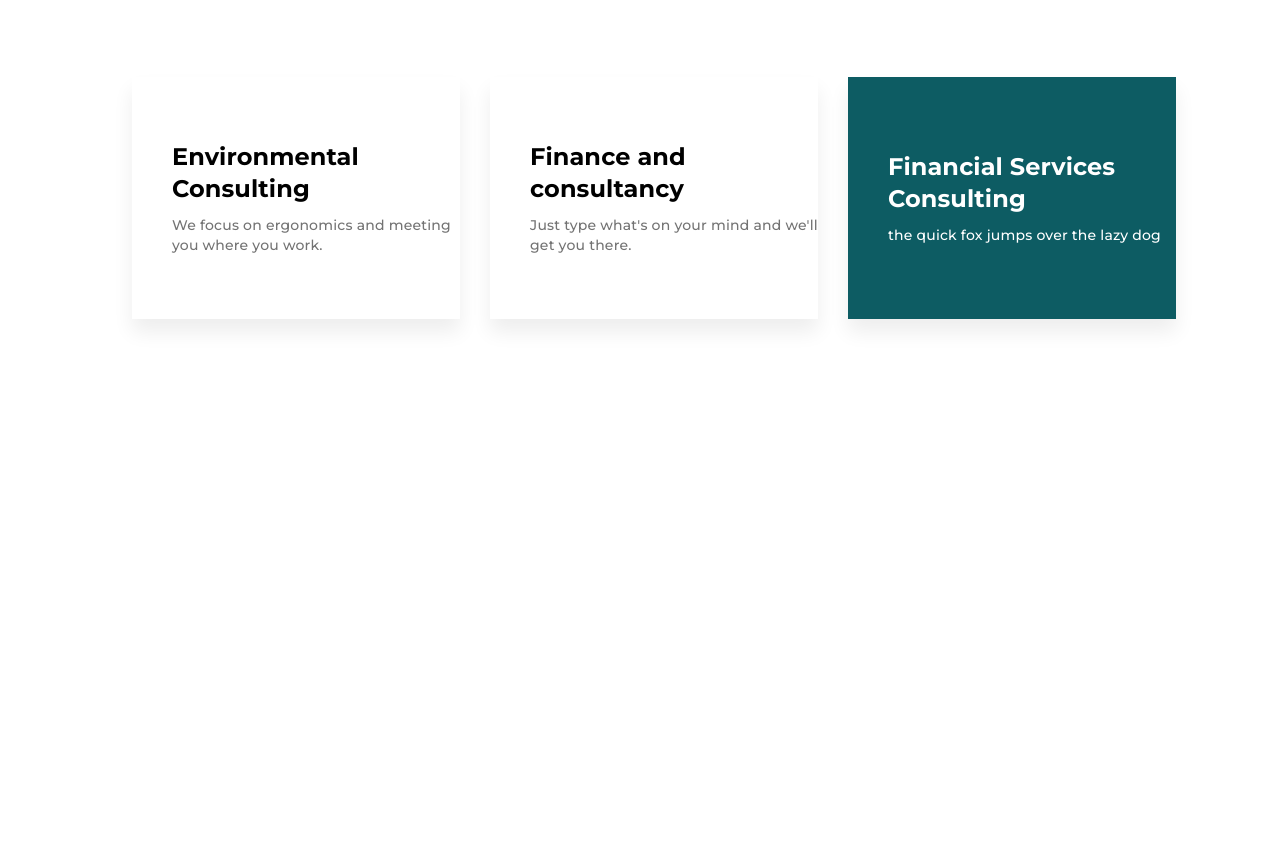
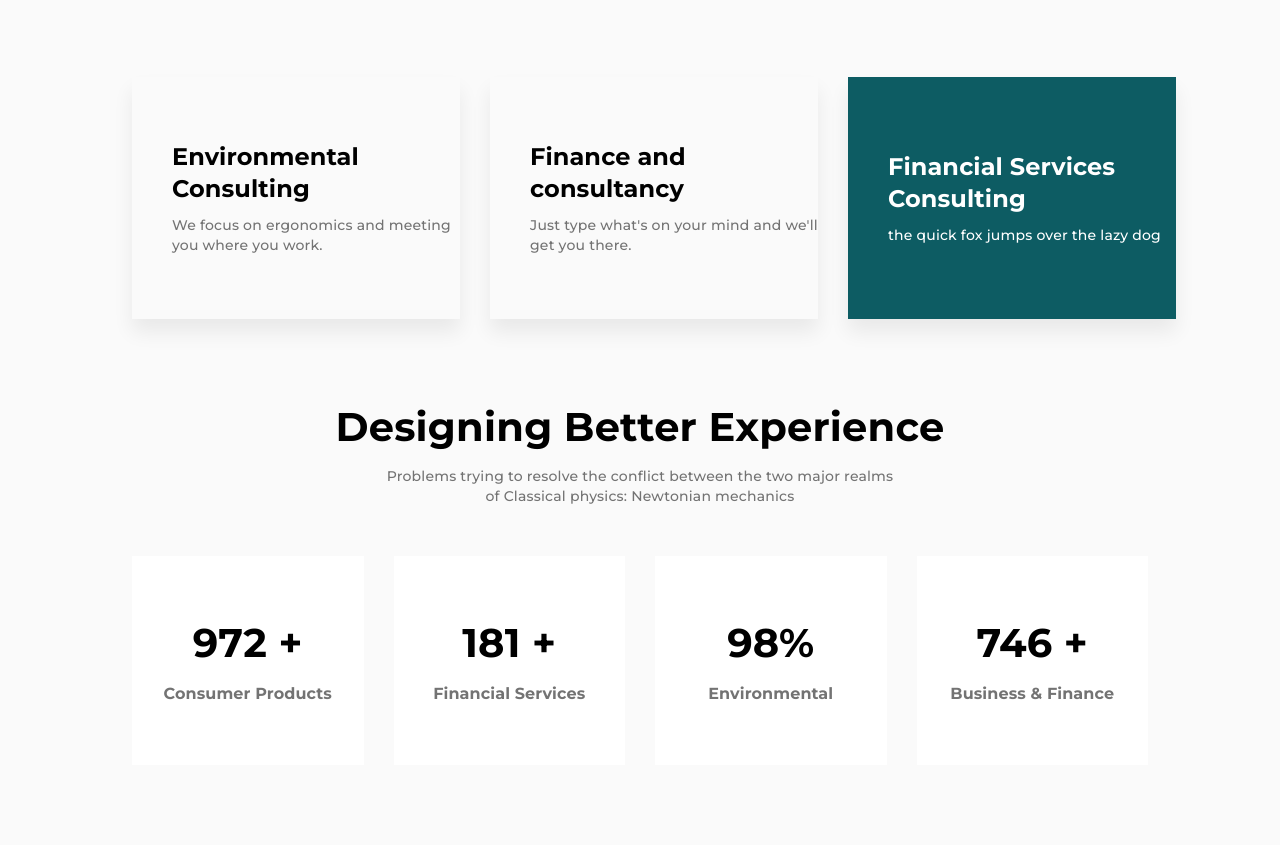
Before and after one commit to VadimZaets/training, a plain HTML site: page index.html in a window 1280 px wide. Shown: the part 561-1406 px from the top of the page. Before the commit the page ends 960 px from the top, so only its background shows below. Drawn offline with nearby package versions, Linux system fonts and the light colour scheme.

Commit message:
proccess

```diff
--- a/index.html
+++ b/index.html
@@ -75,7 +75,41 @@
 						<p class="about_text about_text--color">the quick fox jumps over the
 							lazy dog </p>
 				</li>
+
 			</ul>
+		</div>
+	</section>
+	<section class="section">
+		<div class="container">
+		<div class="achievements">
+		 <h2 class="section_title">Designing Better Experience</h2>
+		 <p class="section_text">Problems trying to resolve the conflict between the two major realms <br>
+			of Classical physics: Newtonian mechanics </p>
+			<ul class="achievements_list">
+				<li class="achievements_item">
+					<div class="achievements_icon"></div>
+					<p class="achievements_stat">972 +</p>
+					<p class="achievements_text">Consumer Products </p>
+				</li>
+				<li class="achievements_item">
+					<div class="achievements_icon"></div>
+					<p class="achievements_stat">181 +</p>
+					<p class="achievements_text">Financial Services </p>
+				</li>
+				<li class="achievements_item">
+					<div class="achievements_icon"></div>
+					<p class="achievements_stat">98%</p>
+					<p class="achievements_text">Environmental </p>
+				</li>
+				<li class="achievements_item">
+					<div class="achievements_icon">
+
+					</div>
+					<p class="achievements_stat">746 +</p>
+					<p class="achievements_text">Business & Finance </p>
+				</li>
+			</ul>
+		</div>
 		</div>
 	</section>
 
--- a/styles.css
+++ b/styles.css
@@ -14,7 +14,7 @@ li {
 }
 body {
   font-family: Montserrat;
-
+  background-color: #fafafa;
   margin: 0;
 }
 h1,
@@ -113,6 +113,7 @@ p {
   box-sizing: border-box;
   border-radius: 37px;
 }
+
 /* ========About======= */
 .about_list {
   display: flex;
@@ -152,3 +153,53 @@ p {
 .about_text--color {
   color: #ffffff;
 }
+
+/* ========Achivments========= */
+
+.section_title {
+  text-align: center;
+  font-weight: 700;
+  font-size: 40px;
+  line-height: 1.42;
+  letter-spacing: 0.2px;
+  margin-bottom: 10px;
+}
+.section_text {
+  text-align: center;
+  font-weight: 500;
+  font-size: 14px;
+  line-height: 1.43;
+  letter-spacing: 0.2px;
+  color: var(--accent-text-color);
+  margin-bottom: 50px;
+}
+.achievements_list {
+  display: flex;
+}
+.achievements_item {
+  width: 238px;
+  height: 209px;
+  display: flex;
+  flex-wrap: wrap;
+  flex-direction: column;
+  align-items: center;
+  justify-content: center;
+  background-color: white;
+}
+.achievements_item:not(:last-child) {
+  margin-right: 30px;
+}
+.achievements_stat {
+  font-weight: 700;
+  font-size: 40px;
+  line-height: 1.42;
+  letter-spacing: 0.2px;
+  margin-bottom: 10px;
+}
+.achievements_text {
+  font-weight: 700;
+  font-size: 16px;
+  line-height: 1.5;
+  letter-spacing: 0.1px;
+  color: var(--accent-text-color);
+}
```
Also changed, not shown: img/background.png (added).
